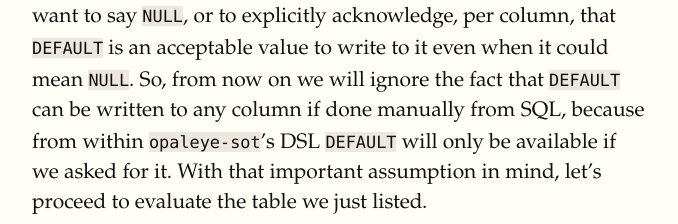
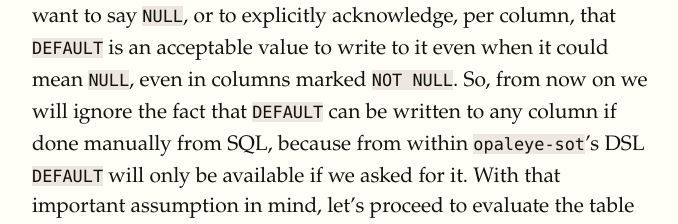
Before and after one commit to k0001/k0001.github.com, a plain HTML site: page articles/opaleye-sot.html in a window 1280 px wide. Shown: the part 5976-6200 px from the top of the page, without its empty margins (128-806 px from the left). Drawn offline with Linux system fonts and the light colour scheme; a web font is replaced by a local one.

Commit message:
pg issues

```diff
--- a/articles/opaleye-sot.html
+++ b/articles/opaleye-sot.html
@@ -112,7 +112,7 @@ SQL in the type system where it belongs
 </tbody>
 </table>
 </div>
-<p>Notice how we worded our question: <em>Do we want <code>DEFAULT</code> to be written to it?</em> We put it this way because in PostgreSQL, unfortunately, even if you do not ask for a column to have a default value, <code>DEFAULT</code> can be written to it, and by default <code>DEFAULT</code> means <code>NULL</code>. That is, <code>DEFAULT</code> is at times just a different spelling for <code>NULL</code>. Later we will talk about why <code>NULL</code> is, was, and will ever be a terrible idea, but for the time being we have to acknowledge the fact that it exists and that we have to deal with it, which we will do by hiding it under a type-safe interface that will prevent this accidental meaning for <code>DEFAULT</code>. This will force us to say <code>NULL</code> if we want to say <code>NULL</code>, or to explicitly acknowledge, per column, that <code>DEFAULT</code> is an acceptable value to write to it even when it could mean <code>NULL</code>. So, from now on we will ignore the fact that <code>DEFAULT</code> can be written to any column if done manually from SQL, because from within <code>opaleye-sot</code>’s DSL <code>DEFAULT</code> will only be available if we asked for it. With that important assumption in mind, let’s proceed to evaluate the table we just listed.</p>
+<p>Notice how we worded our question: <em>Do we want <code>DEFAULT</code> to be written to it?</em> We put it this way because in PostgreSQL, unfortunately, even if you do not ask for a column to have a default value, <code>DEFAULT</code> can be written to it, and by default <code>DEFAULT</code> means <code>NULL</code>. That is, <code>DEFAULT</code> is at times just a different spelling for <code>NULL</code>. Later we will talk about why <code>NULL</code> is, was, and will ever be a terrible idea, but for the time being we have to acknowledge the fact that it exists and that we have to deal with it, which we will do by hiding it under a type-safe interface that will prevent this accidental meaning for <code>DEFAULT</code>. This will force us to say <code>NULL</code> if we want to say <code>NULL</code>, or to explicitly acknowledge, per column, that <code>DEFAULT</code> is an acceptable value to write to it even when it could mean <code>NULL</code>, even in columns marked <code>NOT NULL</code>. So, from now on we will ignore the fact that <code>DEFAULT</code> can be written to any column if done manually from SQL, because from within <code>opaleye-sot</code>’s DSL <code>DEFAULT</code> will only be available if we asked for it. With that important assumption in mind, let’s proceed to evaluate the table we just listed.</p>
 <p>In <code>opaleye-sot</code> we distinguish between the combinations of whether <code>NULL</code> and <code>DFAULT</code> are possible explicitly, even more so than how Opaleye does it out of the box today—although <a href="https://github.com/tomjaguarpaw/haskell-opaleye/issues/97">there are plans to improve this</a>. We will talk about this in more detail later.</p>
 <h2 id="scenario-1-hsr">Scenario 1: HsR</h2>
 <p class="subtitle">
```
Also changed, not shown: 1 other file.
